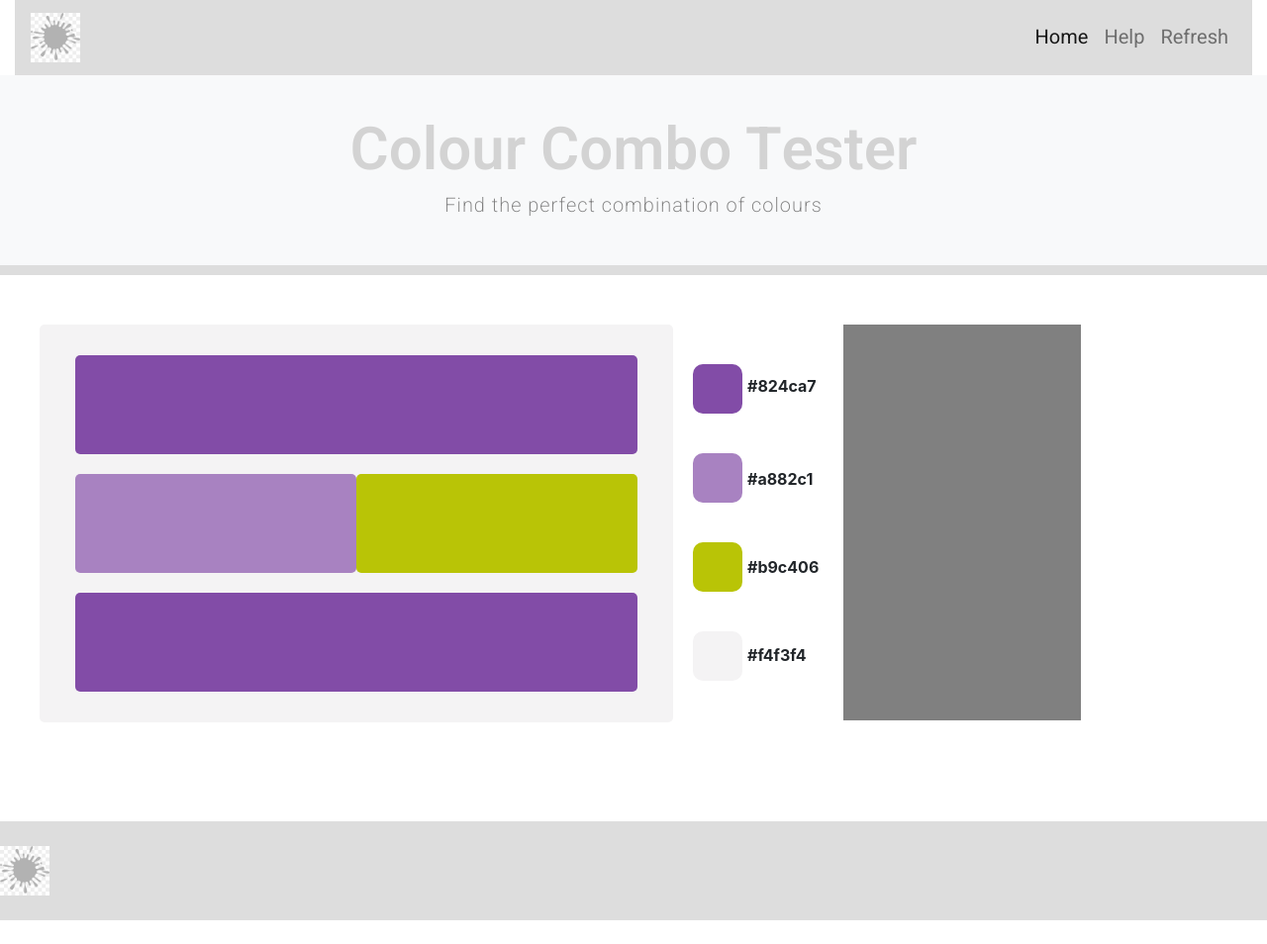
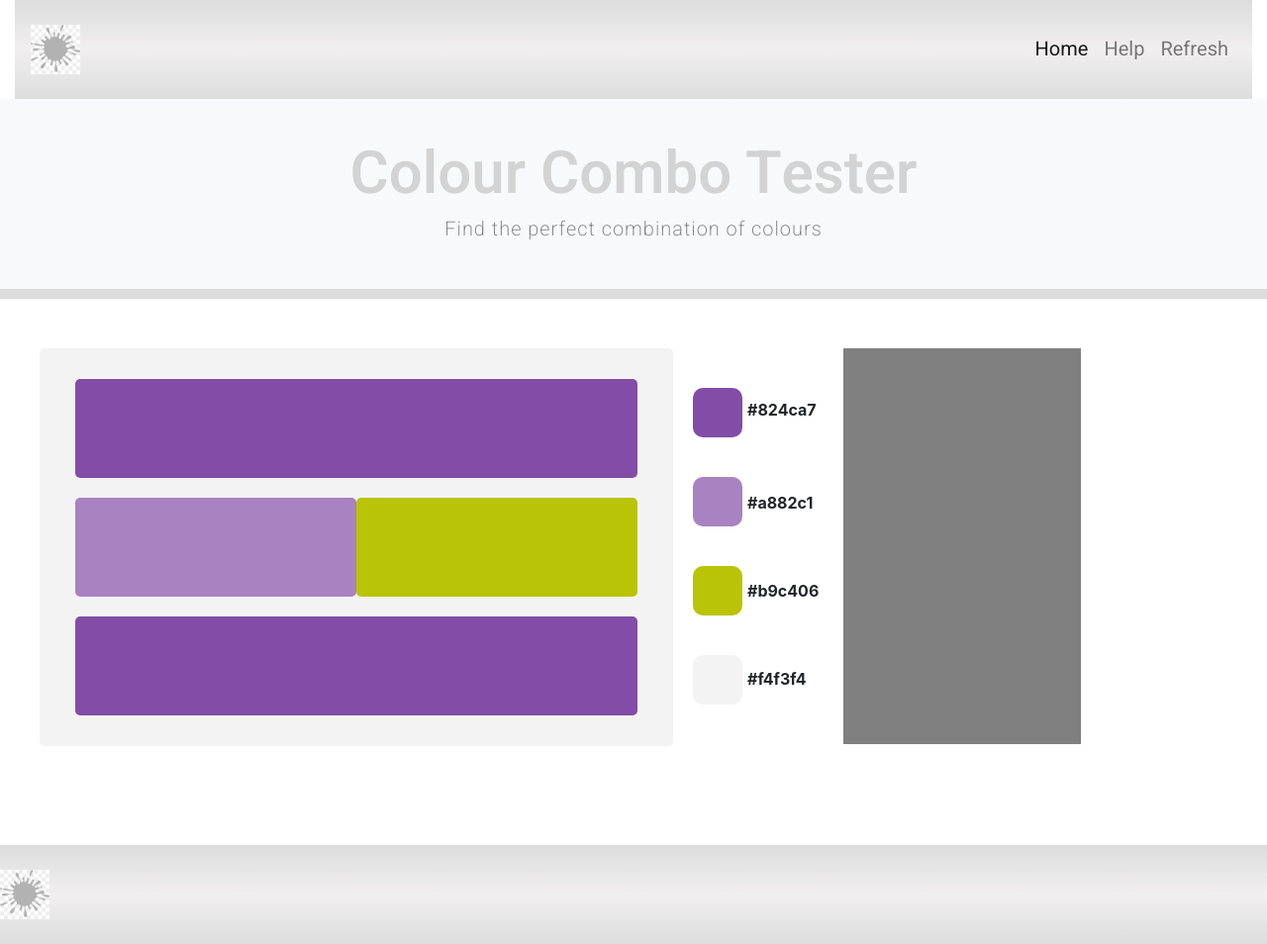
Before and after one commit to daisybutler/Colour-Splash-project02, a plain HTML site: page index.html in a window 1280 px wide. Shown: the top 954 px of the page at 99% size. Before the commit the page ends 930 px from the top, so only its background shows below. Drawn offline with nearby package versions, Linux system fonts and the light colour scheme.

Commit message:
Added a background linear gradient to navbar and footer with white and #dddddd to create a rounded surface effect.

```diff
--- a/assets/css/style.css
+++ b/assets/css/style.css
@@ -5,6 +5,9 @@
 
 /* --------------------------------- Nav */
 
+.navbar{
+    height: 100px;
+}
 .nav-item a {
     font-family: "Heebo", sans-serif;
     font-size: 20px;
@@ -137,7 +140,7 @@
 /* --------------------------------- Footer */
 
 footer {
-    background-color: #DDDDDD;
+    background-image: linear-gradient(#dddddd, #f1efef, #dddddd);
     align-content: center;
     margin-top: 100px;
     margin-bottom: 0;
--- a/index.html
+++ b/index.html
@@ -12,7 +12,7 @@
     <body>
 
     <header class="container-fluid">
-        <nav class="navbar navbar-expand-lg navbar-light" style="background-color: #DDDDDD;">
+        <nav class="navbar navbar-expand-lg navbar-light" style="background-image: linear-gradient(#dddddd, #f1efef, #dddddd)">
             <a class="navbar-brand" href="#"><img src="assets/images/navbar-brand.jpg" height="50" width="50"/></a>
             <button class="navbar-toggler" type="button" data-toggle="collapse" data-target="#navbarNav" aria-controls="navbarNav" aria-expanded="false" aria-label="Toggle navigation">
                 <span class="navbar-toggler-icon"></span>
```
